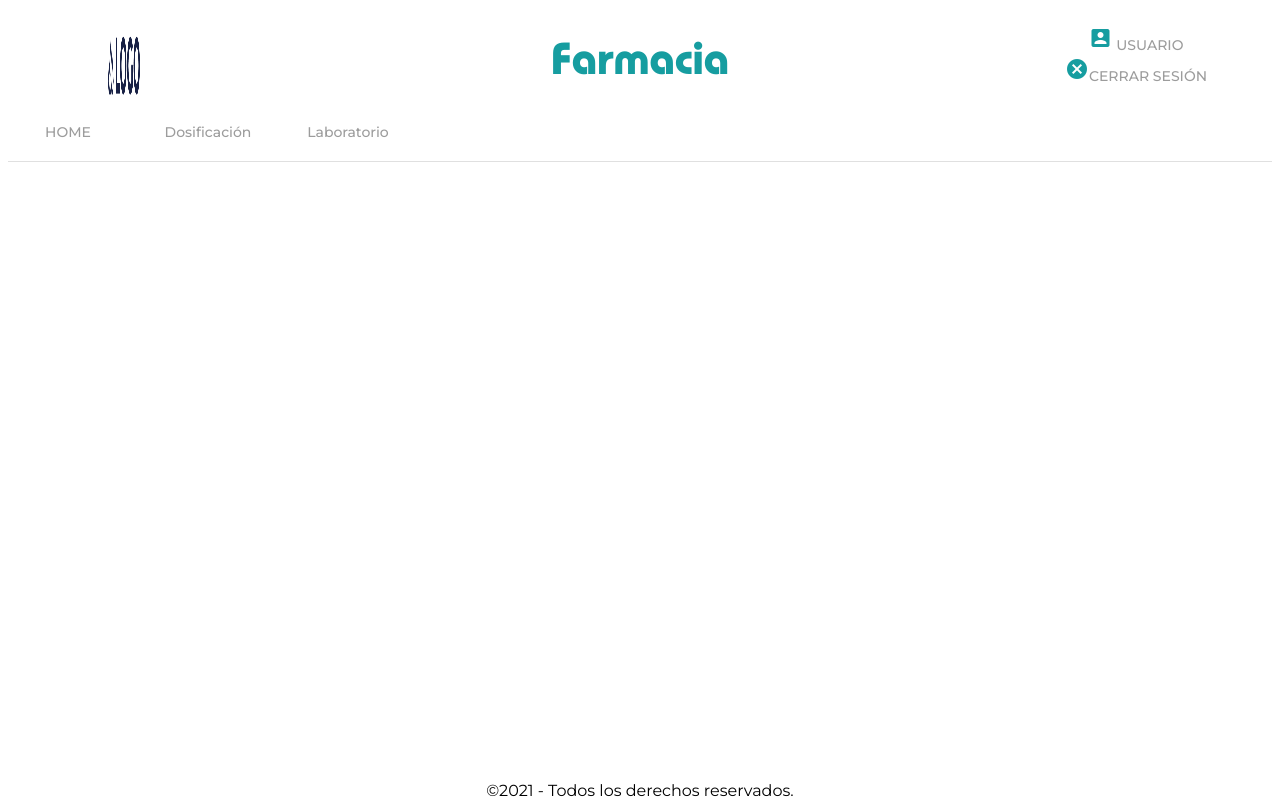
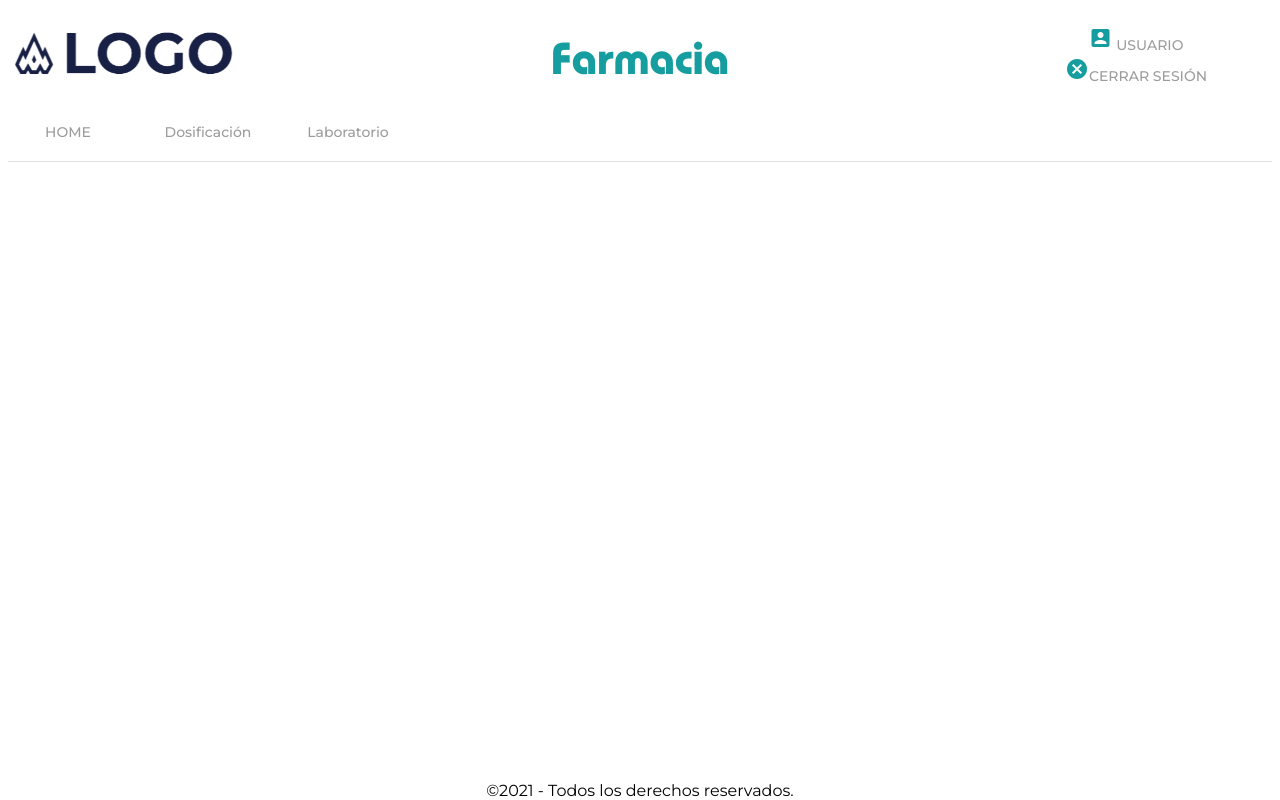
Before and after one commit to teamworkservices/farmacia_jaramillo, an Angular app: page /pages in a window 1280 px wide. Built offline with nearby package versions, Linux system fonts and the light colour scheme.

Commit message:
CDKLogo
Se agrega Angular CDK y se arregla estilo del logo

```diff
--- a/package.json
+++ b/package.json
@@ -11,6 +11,7 @@
   "private": true,
   "dependencies": {
     "@angular/animations": "~13.1.0",
+    "@angular/cdk": "^13.1.1",
     "@angular/common": "~13.1.0",
     "@angular/compiler": "~13.1.0",
     "@angular/core": "~13.1.0",
--- a/src/app/layout/header/header.component.html
+++ b/src/app/layout/header/header.component.html
@@ -1,7 +1,7 @@
 <mat-grid-list cols="10" rowHeight="100px">
   <!--LOGO-->
   <mat-grid-tile colspan="2">
-    <a mat-icon-button>
+    <a>
       <img src="assets/resources/Logo.png" width="80%" height="150%" />
     </a>
   </mat-grid-tile>
```
Also changed, not shown: 1 other file (tests, documents, lock files or other folders).
